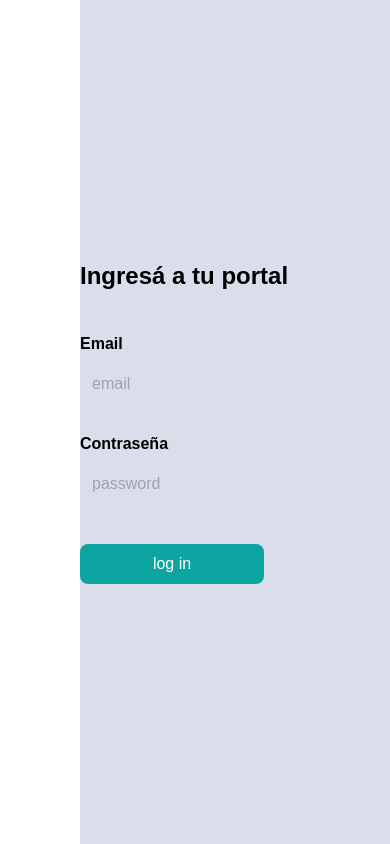
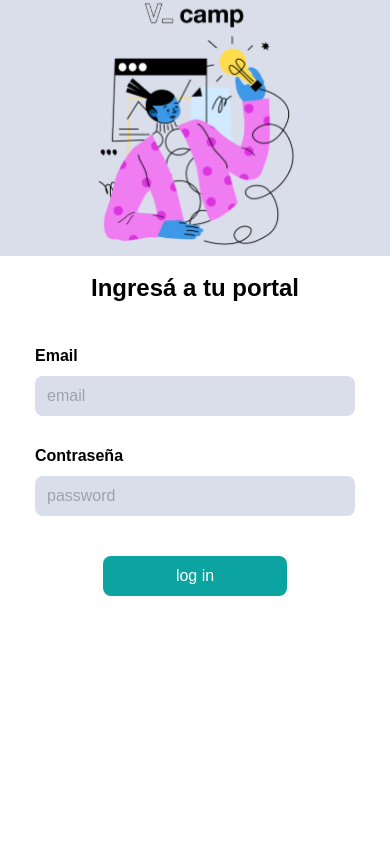
Before and after one commit to kevin-Bejarano-Aviles/api-proyecto-valtech, a React (Create React App) app in the folder front/: page /login in a window 390 px wide. Built offline with nearby package versions, Linux system fonts and the light colour scheme.

Commit message:
Estilo pag de login responsive

```diff
--- a/front/src/pages/LoginPage.jsx
+++ b/front/src/pages/LoginPage.jsx
@@ -86,24 +86,29 @@ function LoginPage() {
       return ()=> clearTimeout(timer)
     }
   },[errorMessage])
+  const deskTopviewIlustration="laptop:bg-graybackground laptop:h-screen laptop:w-3/5 laptop:flex laptop:flex-col laptop:justify-center"
+  const deskTopviewForm="laptop:flex laptop:flex-col laptop:justify-center laptop:h-screen laptop:w-4/5 laptop:ml-20"
+  const tabletviewIlustration=" tablet:bg-graybackground tablet:h-screen tablet:w-3/5 tablet:flex tablet:flex-col tablet:justify-center "
+  const tabletviewsForm="tablet:flex tablet:flex-col tablet:justify-center tablet:h-screen tablet:w-4/5 tablet:ml-14 "
 
-  const deskTopviews="flex flex-col justify-center h-screen w-4/5 ml-20"
-  const tabletviews="mobile:bg-graybackground"
-  const mobileviews="flex flex-col justify-center h-screen w-4/5 ml-20"
+  const inputDesktopView="bg-graybackground h-10 w-96 mt-2  pl-3 rounded-lg border-slate-300  focus:outline-none  focus:border-sky-500 focus:ring-1 focus:ring-sky-500"
+
+  const inputMobileView="mobile:w-80"
 
   return (
-    <div className="flex">
+    <div className={`flex flex-col tablet:flex-row`}>
 
-      <div className="bg-graybackground h-screen w-3/5 flex flex-col justify-center">
-        <img className="w-48" src={title} alt="v-camp"/>
-        <img className="" src={ilustration} alt="ilustracion"/>
+      <div className={`bg-graybackground  flex flex-col items-center w-full ${deskTopviewIlustration} ${tabletviewIlustration}}`}>
+        <img className="w-32 laptop:w-48 " src={title} alt="v-camp"/>
+        <img className="w-56" src={ilustration} alt="ilustracion"/>
       </div>
       {/* start form */}
-      <form className={`${deskTopviews} ${tabletviews}`} onSubmit={alerta}>
+
+      <form className={`flex flex-col items-center mt-4 ${deskTopviewForm} ${tabletviewsForm}`} onSubmit={alerta}>
         <h2 className="text-2xl	font-semibold mb-8">Ingresá a tu portal</h2>
         <label className="flex flex-col mt-2 mb-5">
           <p className="font-semibold">Email</p>
-          <input className="bg-graybackground h-10 w-80 mt-2  pl-3 rounded-lg border-slate-300  focus:outline-none	focus:border-sky-500 focus:ring-1 focus:ring-sky-500" type="text" name="email" placeholder="email" value={datos.email} onChange={handleInput}/>
+          <input className={`${inputDesktopView} ${inputMobileView}`} type="text" name="email" placeholder="email" value={datos.email} onChange={handleInput}/>
         </label>
         <div className={`${!errorEmail ? 'hidden' : 'flex'} text-red-500	`}>
           <img className="mr-2" src={warningImg} alt=''/>
@@ -112,7 +117,7 @@ function LoginPage() {
 
         <label className="flex flex-col mt-2 mb-5">
         <p className="font-semibold">Contraseña</p>
-          <input className="bg-graybackground h-10 w-80 mt-2  pl-3 rounded-lg border-slate-300  focus:outline-none  focus:border-sky-500 focus:ring-1 focus:ring-sky-500" type="password" name="pass" placeholder="password" value={datos.password} onChange={handleInput}/>
+          <input className={`${inputDesktopView} ${inputMobileView}`} type="password" name="pass" placeholder="password" value={datos.password} onChange={handleInput}/>
         </label>
 
         <div className={`${!errorPassword ? 'hidden' : 'flex'} text-red-500`}>
```
